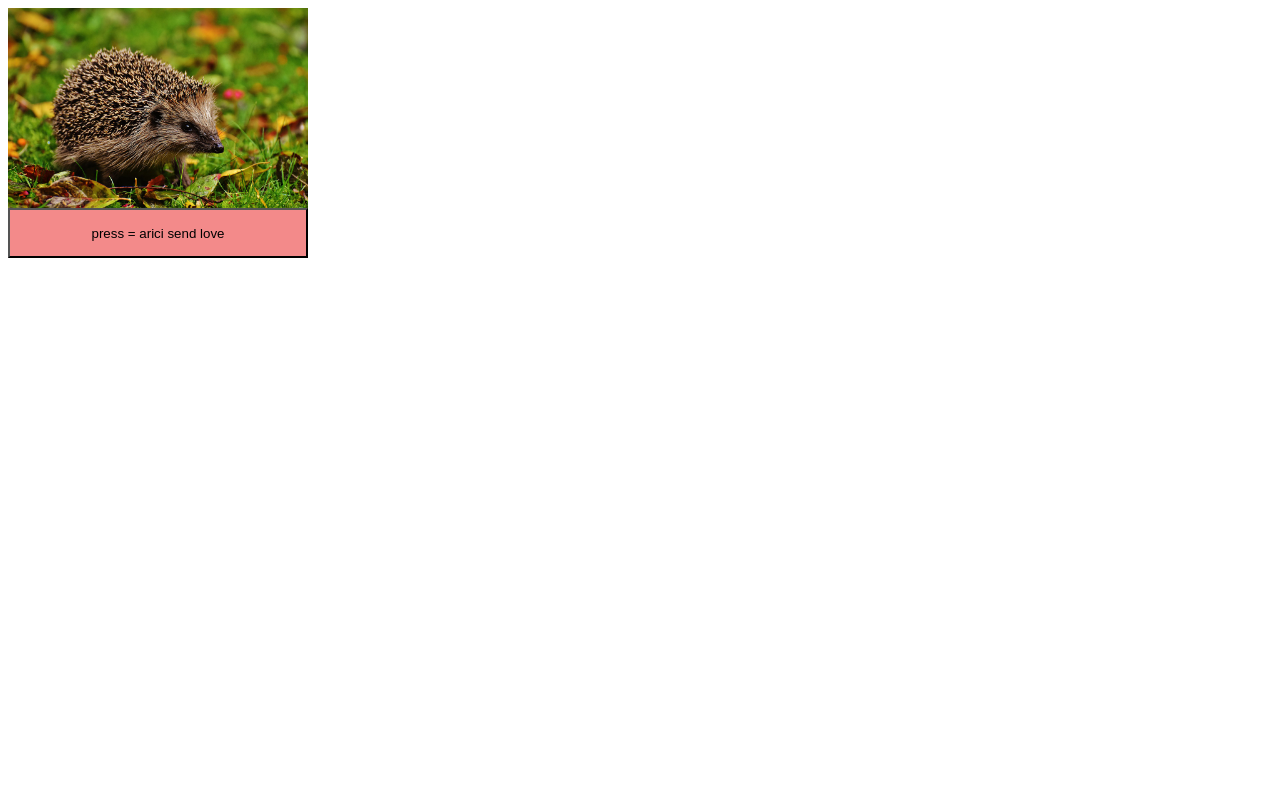
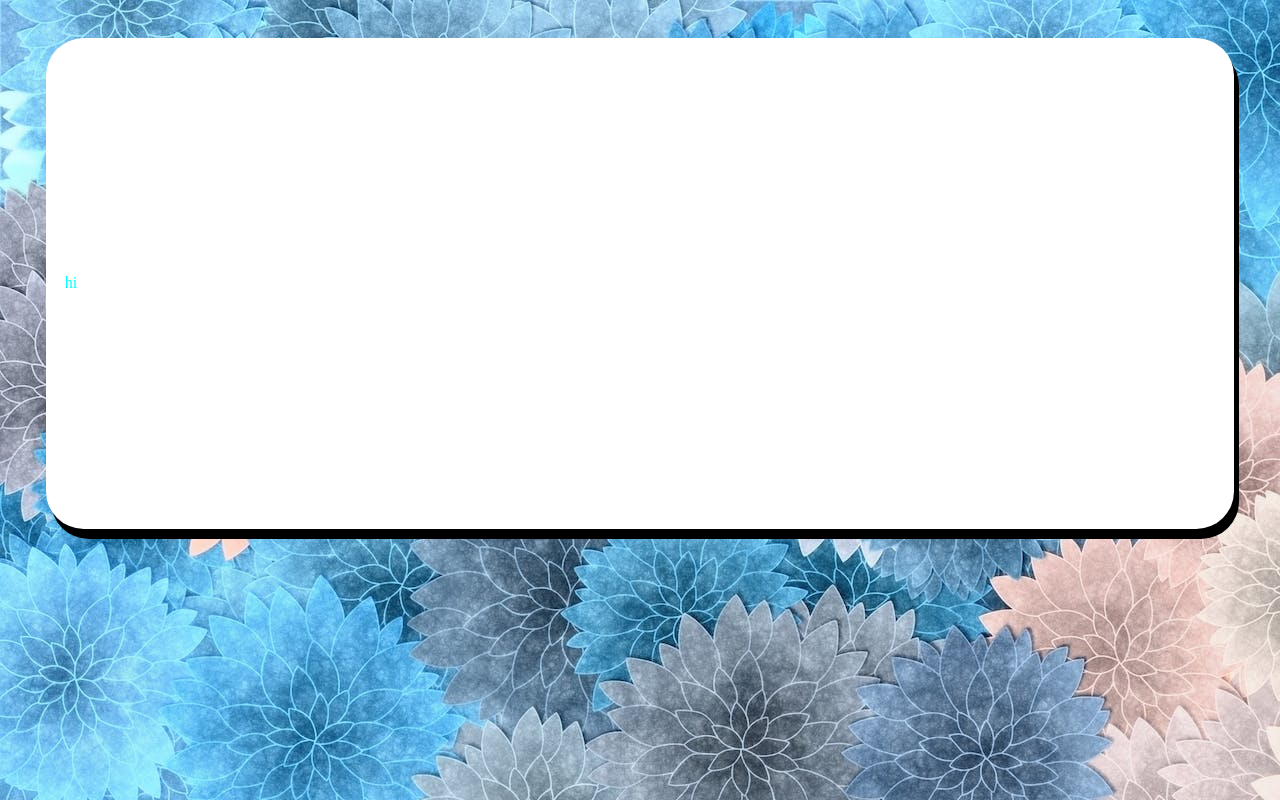
Before and after one commit to ksaul000/Gr-di, an Angular app: page / in a window 1280 px wide. Built offline with nearby package versions, Linux system fonts and the light colour scheme.

Commit message:
background image + main app frame

```diff
--- a/src/app/app.component.html
+++ b/src/app/app.component.html
@@ -1 +1 @@
-<app-arici></app-arici>
+<app-bingo></app-bingo>
--- a/src/app/app.module.ts
+++ b/src/app/app.module.ts
@@ -2,12 +2,13 @@ import { NgModule } from '@angular/core';
 import { BrowserModule } from '@angular/platform-browser';
 
 import { AppComponent } from './app.component';
-import { AriciComponent } from './arici/arici.component';
+import { BingoComponent } from './bingo/bingo.component';
+// import { AriciComponent } from './arici/arici.component';
 
 @NgModule({
   declarations: [
     AppComponent,
-    AriciComponent
+    BingoComponent
   ],
   imports: [
     BrowserModule
--- /dev/null
+++ b/src/app/bingo/bingo.component.css
@@ -0,0 +1,14 @@
+#background{
+    background-color: white;
+    height: 12cm;
+    box-shadow: 5px 10px;
+    border-radius: 1cm;
+    margin: 1cm;
+    padding: 0.5cm;
+    align-items: center;
+    align-content: center;
+}
+
+#bingo_div{
+    color: aqua;
+}
--- /dev/null
+++ b/src/app/bingo/bingo.component.html
@@ -0,0 +1,3 @@
+<div id="background">
+    <div id="bingo_div">hi</div>
+</div>
--- /dev/null
+++ b/src/app/bingo/bingo.component.ts
@@ -0,0 +1,22 @@
+import { Component, OnInit } from '@angular/core';
+
+@Component({
+  selector: 'app-bingo',
+  templateUrl: './bingo.component.html',
+  styleUrls: ['./bingo.component.css']
+})
+export class BingoComponent implements OnInit {
+
+  constructor() { }
+  showLove:boolean=false
+
+  ngOnInit(): void {
+  }
+
+  sendLove(): void{
+    if(!this.showLove){
+      this.showLove=true;
+    }
+  }
+
+}
--- a/src/styles.css
+++ b/src/styles.css
@@ -1 +1,5 @@
 /* You can add global styles to this file, and also import other style files */
+html {
+    background-color: red;
+    background-image: url('images/flowers_background.jpeg')
+}
```
Also changed, not shown: 1 other file (tests, documents, lock files or other folders).
